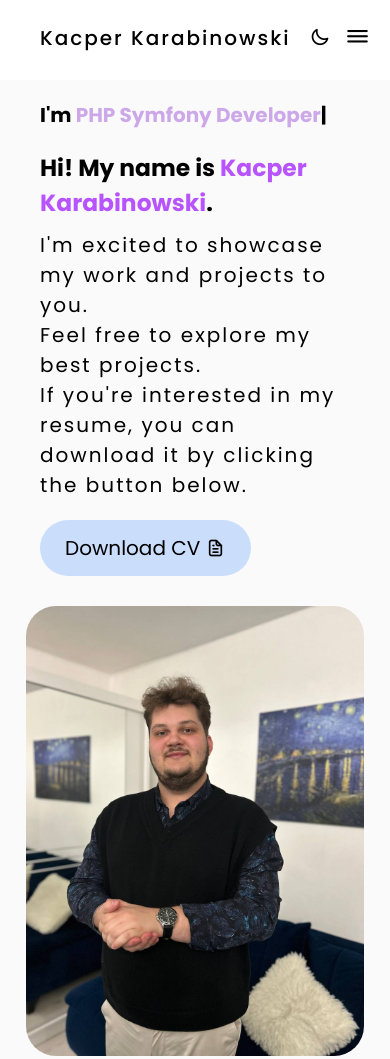
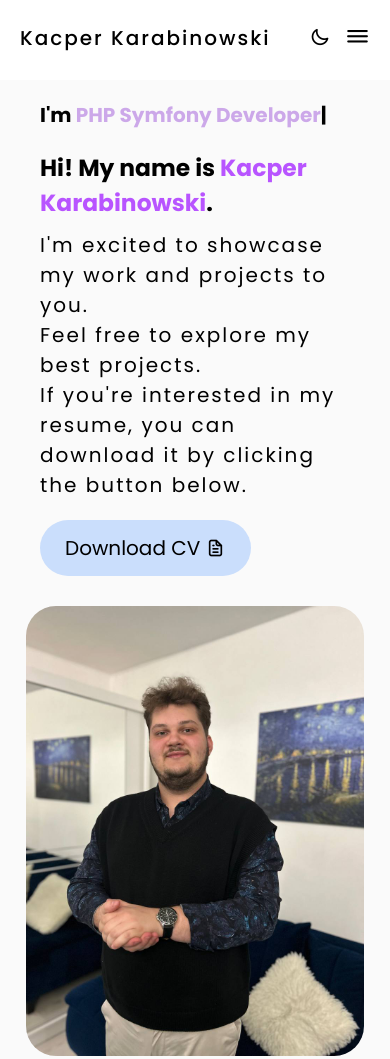
Before and after one commit to Besp1N/portfolio-kacper, a website: page index.html in a window 390 px wide. Shown: the top 1059 px of the page. Drawn offline with nearby package versions, Linux system fonts and the light colour scheme.

Commit message:
updated for samsung galaxy s8+

```diff
--- a/assets/styles/app.css
+++ b/assets/styles/app.css
@@ -268,7 +268,7 @@ body {
         font-weight: 500;
         position: absolute;
         top: 2.3rem;
-        left: 4rem;
+        left: 2rem;
 
     }
 
```
